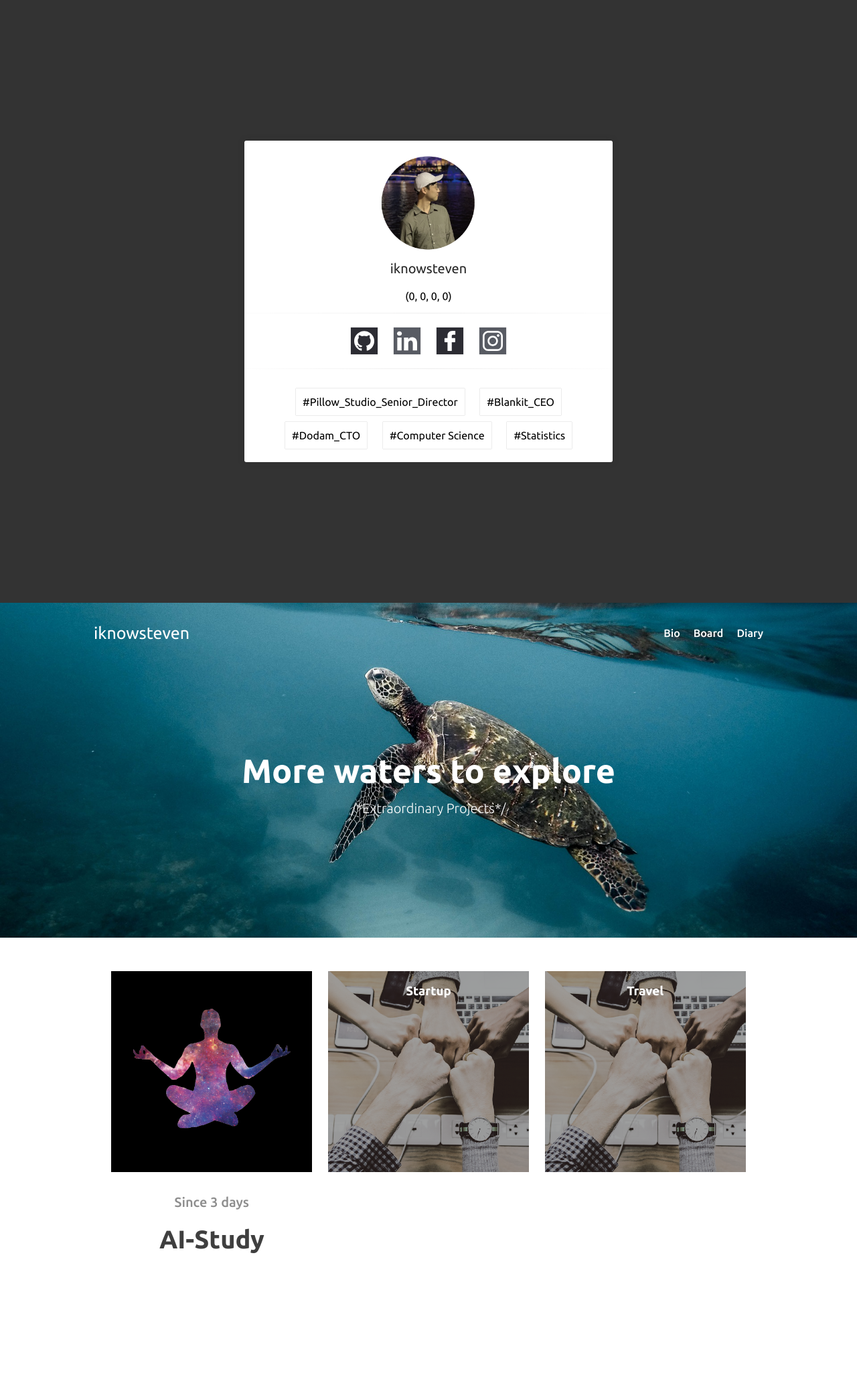
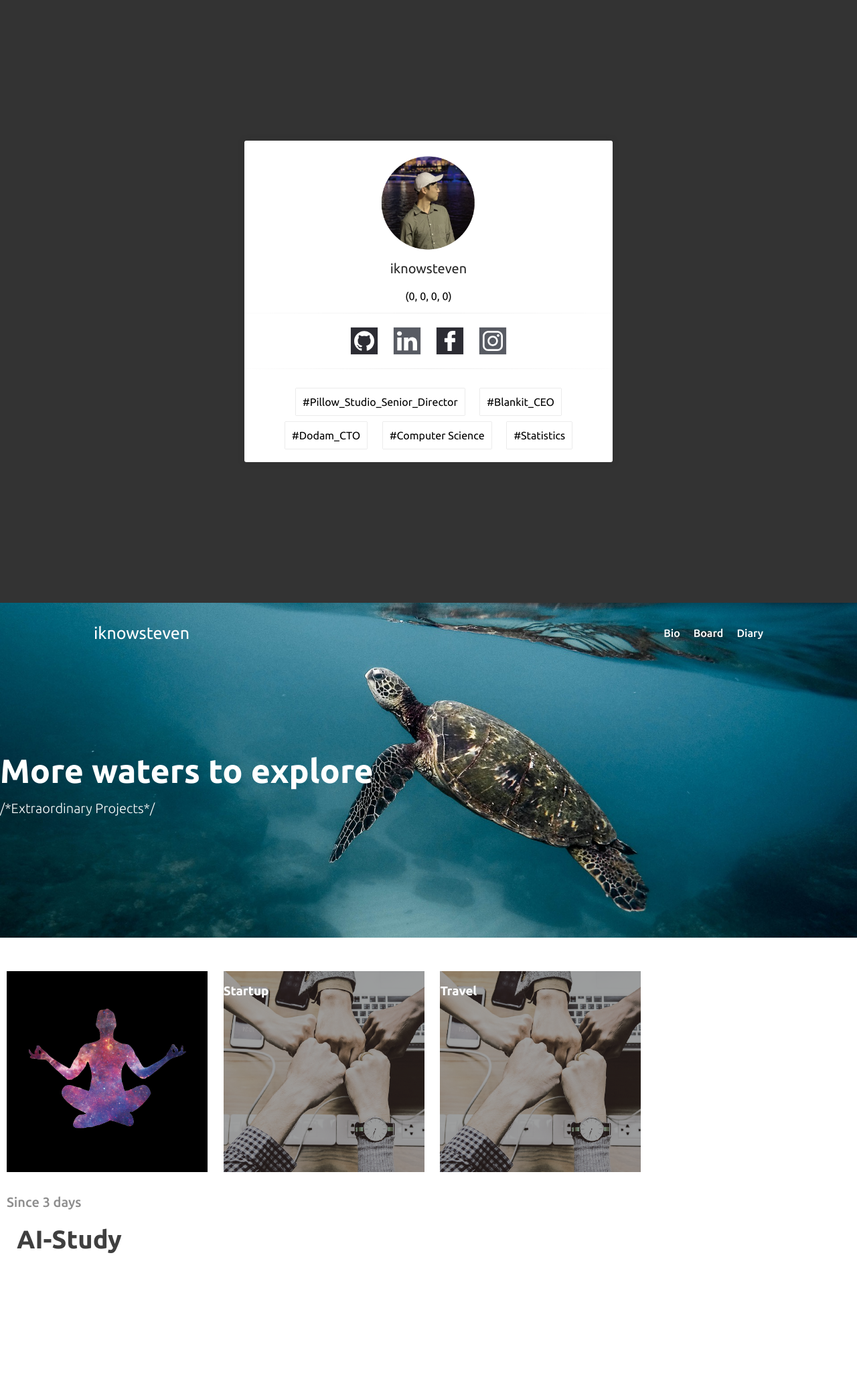
Before and after one commit to iknowSteven/iknowSteven.github.io, a Jekyll site: the page built from index.md, in a window 1280 px wide. Shown: the whole page at 67% size. Built offline with Jekyll 4.4.1, drawn with Linux system fonts in a browser that asks for light colours; our own code applies the rules of GitHub Pages for plain Markdown files.

Commit message:
no message

```diff
--- a/assets/css/countdown.css
+++ b/assets/css/countdown.css
@@ -2,7 +2,7 @@
     display: block;
     margin: auto;
     min-height: calc(100vh - 10px);
-    text-align: center;
+    text-align: left;
     overflow: hidden;
 }
 
@@ -14,6 +14,15 @@
 
 #all_countdown {
     margin-top: 50px;
+}
+
+.countdown_remain {
+    position: relative;
+    left: 50%;
+    transform:translateX(-50%);
+    top: 10px;
+    font-size: 20px;
+    font-weight: 500;
 }
 
 .countdown_container_white_title {
@@ -28,7 +37,6 @@
     transform:translateX(-50%);
     margin: 0;
     padding: 0;
-    float: left;
 }
 
 .countdown_container_white {
@@ -41,15 +49,6 @@
     display: inline-block;
     margin: 0 10px 0 10px;
     vertical-align: middle;
-}
-
-.countdown_remain {
-    position: relative;
-    left: 50%;
-    transform:translateX(-50%);
-    top: 10px;
-    font-size: 20px;
-    font-weight: 500;
 }
 
 @media ( max-width: 1000px ) {
```
